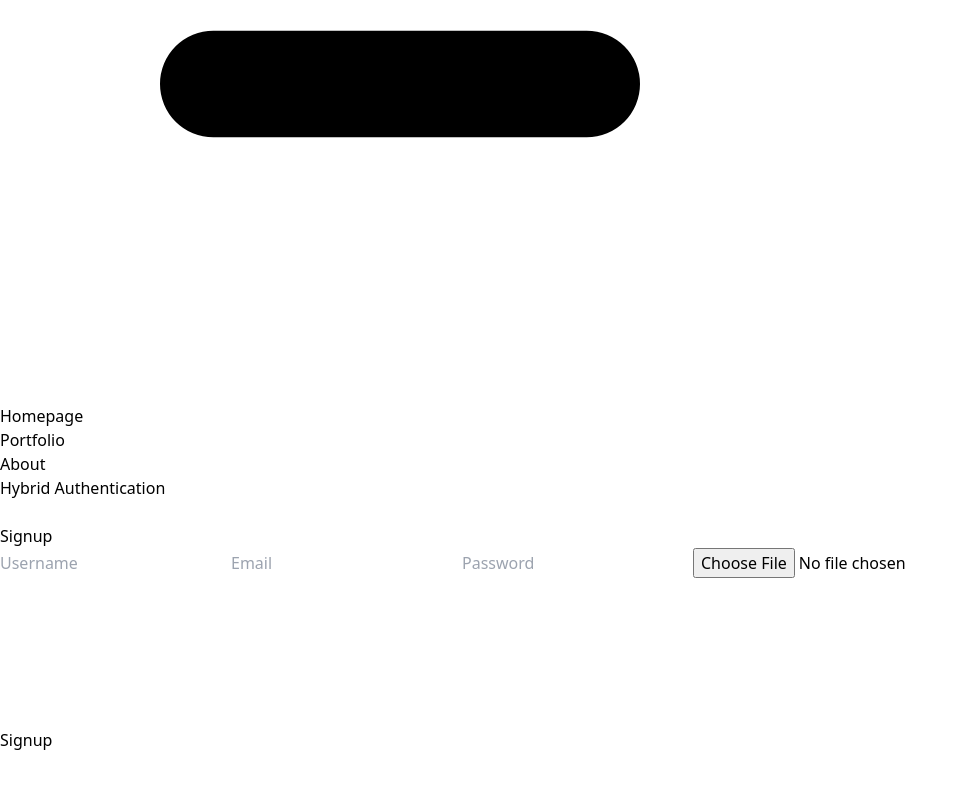
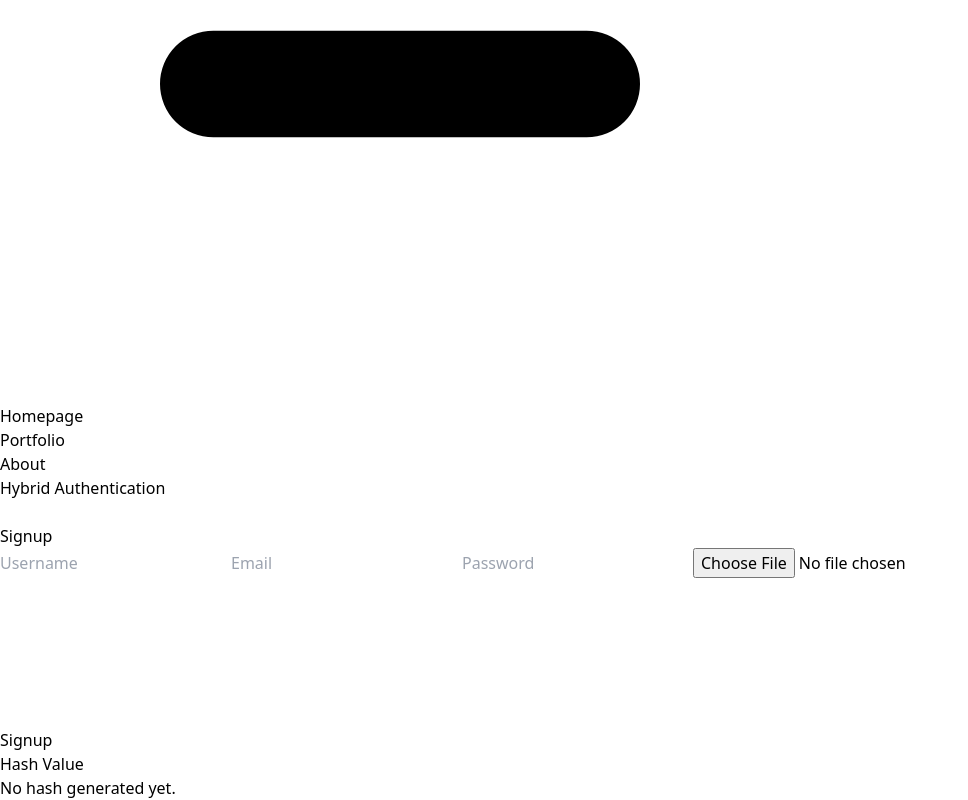
Before and after one commit to pritom48/authentication-college, a React (Vite) app: page / in a window 1280 px wide. Shown: the part 876-1676 px from the top of the page, without its empty margins (0-968 px from the left). Before the commit the page ends 1628 px from the top, so only its background shows below. Built offline with nearby package versions, Linux system fonts and the light colour scheme.

Commit message:
sha-512 added

```diff
--- a/package.json
+++ b/package.json
@@ -10,6 +10,7 @@
     "preview": "vite preview"
   },
   "dependencies": {
+    "crypto-js": "^4.2.0",
     "react": "^19.0.0",
     "react-dom": "^19.0.0",
     "react-router": "^7.4.1"
--- a/src/components/Signup.jsx
+++ b/src/components/Signup.jsx
@@ -7,6 +7,7 @@ const Login = () => {
   const [username, setUsername] = useState("");
   const [email, setEmail] = useState("");
   const [password, setPassword] = useState("");
+  const [hashValue, setHashValue] = useState("");
   const canvasRef = useRef(null);
 
   const handleFileChange = (event) => {
@@ -73,15 +74,29 @@ const Login = () => {
     });
   };
 
-  const handleSignup = () => {
+  const handleSignup = async () => {
+    const gridValues = selectedGrids.join("");
+    const combinedValue = password + gridValues;
+
+    const encoder = new TextEncoder();
+    const data = encoder.encode(combinedValue);
+
+    const hashBuffer = await crypto.subtle.digest("SHA-512", data);
+    const hashArray = Array.from(new Uint8Array(hashBuffer));
+    const hashHex = hashArray
+      .map((byte) => byte.toString(16).padStart(2, "0"))
+      .join("");
+
+    setHashValue(hashHex);
     console.log("Username:", username);
     console.log("Email:", email);
-    console.log("Password:", password);
+    console.log("Encrypted Password:", hashHex);
     console.log("Selected Grids:", selectedGrids);
   };
 
   return (
-    <div className="p-4 border rounded-lg shadow-md w-96 mx-auto text-center">
+    <div className="p-4 border rounded-lg shadow-md w-full flex justify-center gap-4">
+      <div className="w-96 text-center">
         <h2 className="text-xl font-bold mb-4">Signup</h2>
         <input
           type="text"
@@ -139,6 +154,13 @@ const Login = () => {
           Signup
         </button>
       </div>
+      <div className="w-64 p-4 border rounded-lg shadow-md bg-gray-100">
+        <h3 className="text-lg font-bold mb-2">Hash Value</h3>
+        <p className="break-all text-sm text-gray-700">
+          {hashValue || "No hash generated yet."}
+        </p>
+      </div>
+    </div>
   );
 };
 
```
Also changed, not shown: 1 other file (tests, documents, lock files or other folders). Lines whose indentation alone changed are shown as unchanged.
